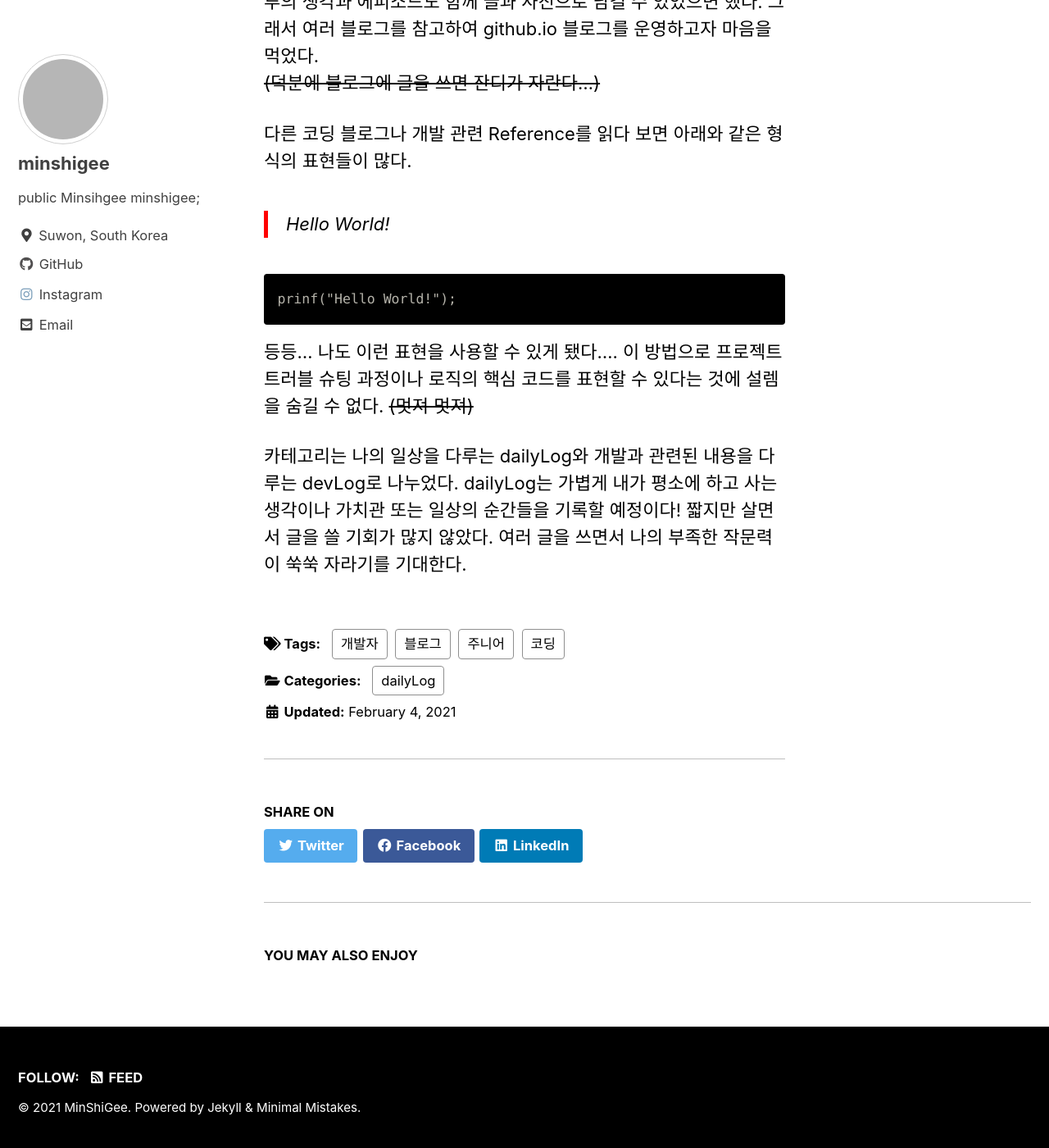
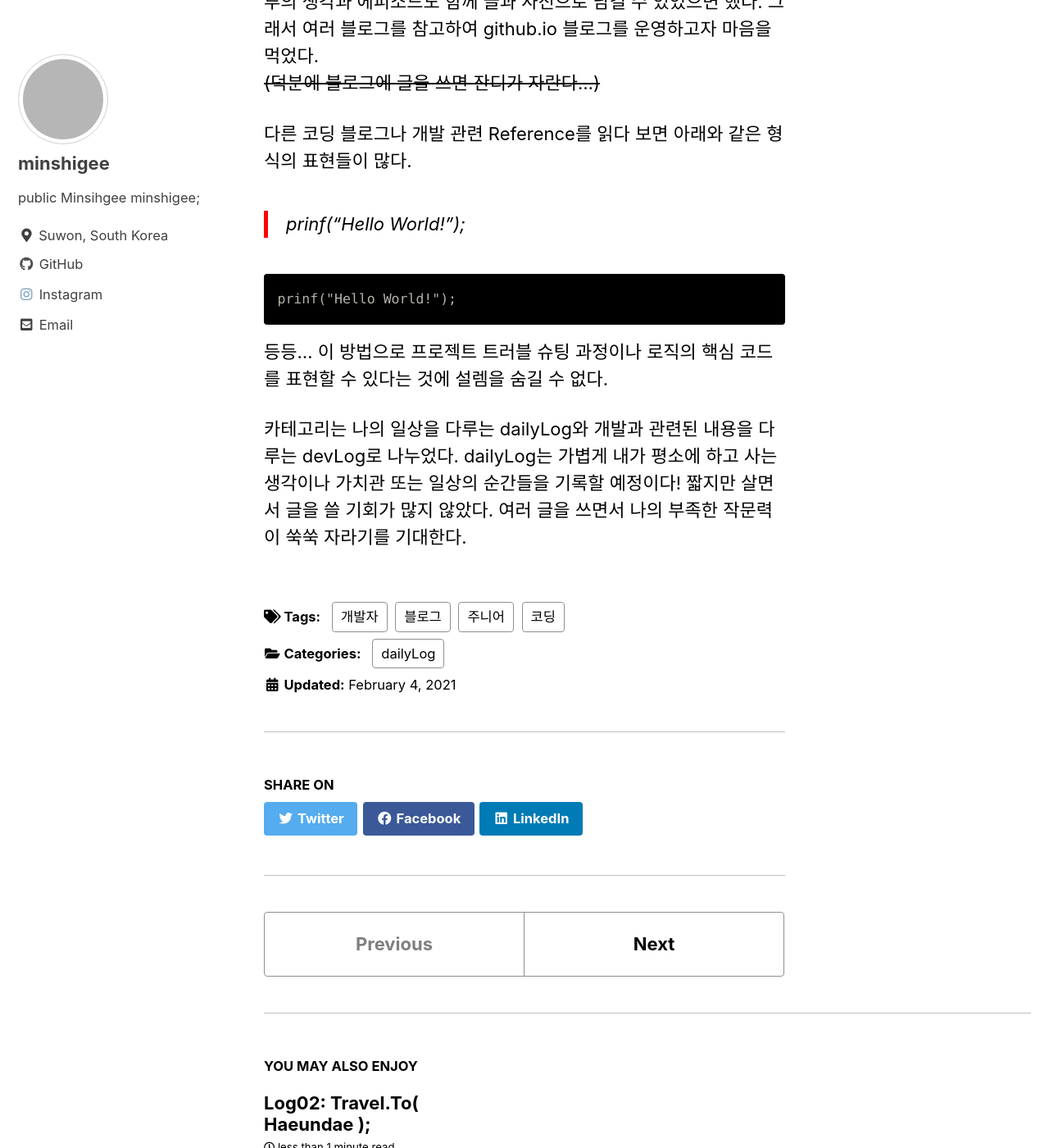
Before and after one commit to MinShiGee/MinShiGee.github.io, a Jekyll site: the page built from _posts/2021-02-4-Init Blog.md, in a window 1280 px wide and 1400 px high, scrolled down 496 px. Shown: the whole window at 82% size. Built offline with Jekyll 4.4.1, drawn with Linux system fonts in a browser that asks for light colours; cached includes are drawn as plain includes; some of the changed text lies outside the part shown; grey boxes are pictures that could not be loaded.

Commit message:
Add Log2

```diff
--- a/_posts/2021-02-4-Init Blog.md
+++ b/_posts/2021-02-4-Init Blog.md
@@ -14,10 +14,10 @@
 ~~(덕분에 블로그에 글을 쓰면 잔디가 자란다...)~~
 
  다른 코딩 블로그나 개발 관련 Reference를 읽다 보면 아래와 같은 형식의 표현들이 많다.
-> Hello World!
+> prinf("Hello World!");
 
     prinf("Hello World!");
 
-등등... 나도 이런 표현을 사용할 수 있게 됐다.... 이 방법으로 프로젝트 트러블 슈팅 과정이나 로직의 핵심 코드를 표현할 수 있다는 것에 설렘을 숨길 수 없다. ~~(멋져 멋져)~~
+등등... 이 방법으로 프로젝트 트러블 슈팅 과정이나 로직의 핵심 코드를 표현할 수 있다는 것에 설렘을 숨길 수 없다.
 
 카테고리는 나의 일상을 다루는 dailyLog와 개발과 관련된 내용을 다루는 devLog로 나누었다. dailyLog는 가볍게 내가 평소에 하고 사는 생각이나 가치관 또는 일상의 순간들을 기록할 예정이다! 짧지만 살면서 글을 쓸 기회가 많지 않았다. 여러 글을 쓰면서 나의 부족한 작문력이 쑥쑥 자라기를 기대한다.
```
Also changed, not shown: _pages/Portfolio.md (+0 -13 lines), _posts/2021-02-10-Travel.To(Haeundae);.md (added, +22 -0 lines).
